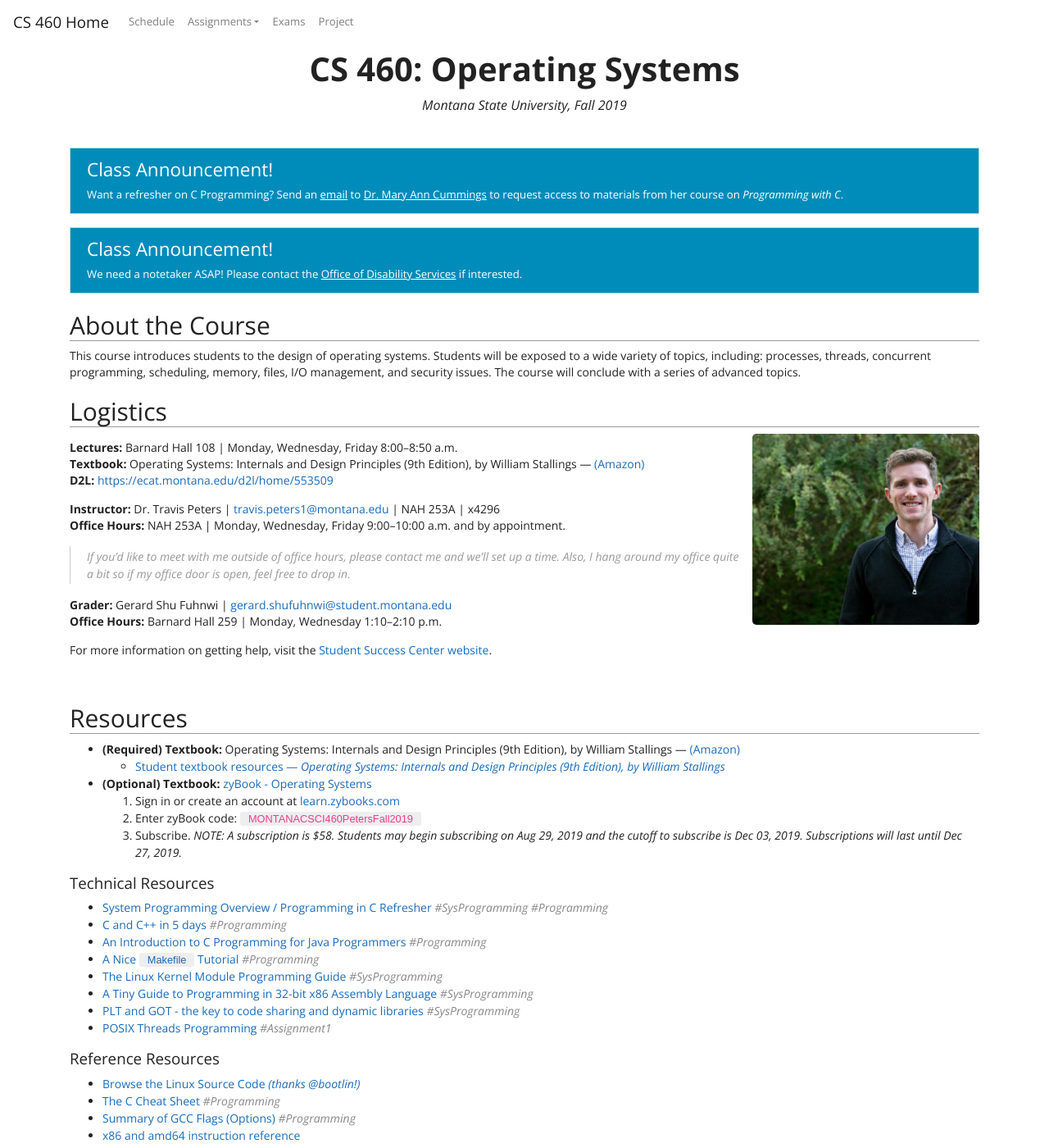
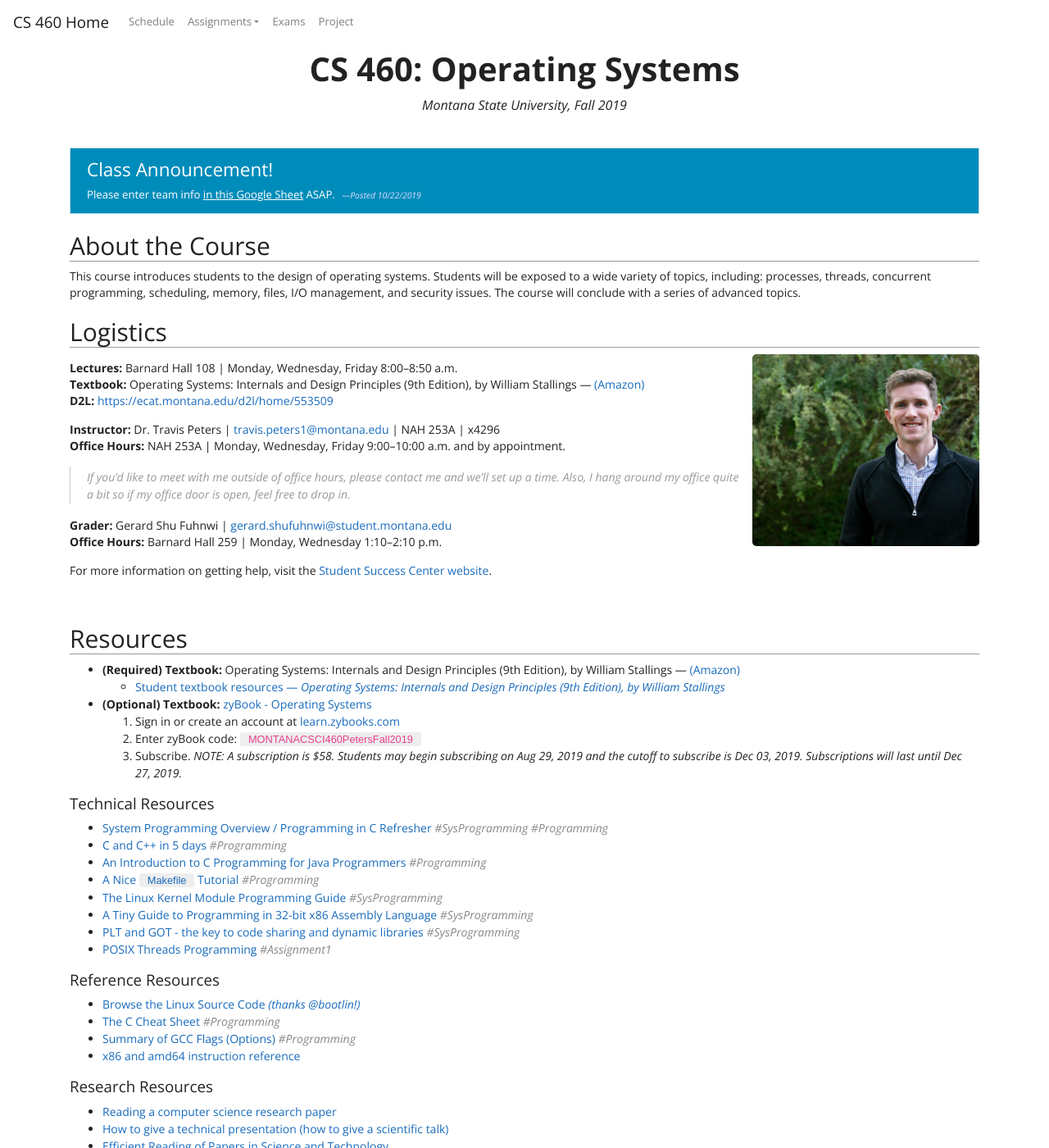
Before and after one commit to traviswpeters/cs460-2019-fall, a Jekyll site: the page built from index.md, in a window 1280 px wide and 1400 px high. Shown: the whole window at 82% size. Built offline with Jekyll 4.4.1, drawn with Linux system fonts in a browser that asks for light colours; nearby versions of some CDN libraries.

Commit message:
updated announcement

```diff
--- a/_layouts/default.html
+++ b/_layouts/default.html
@@ -35,10 +35,10 @@ $(document).ready(function() {
     $('.code').addClass('badge badge-pill badge-danger');
     $('.exam').addClass('badge badge-pill badge-success');
     $('.announcement').addClass('alert alert-primary').prepend('<h4 class="alert-heading">Class Announcement!</h4>');
-    // $('.collapse').collapse()
+    $('.timestamp').prepend('&mdash;Posted ');
 });
 </script>
-
+{% include mathjax.html %}
 </body>
 
 </html>
--- a/assets/css/style.css
+++ b/assets/css/style.css
@@ -105,6 +105,13 @@ span {
     font-weight: 100;
     color: #999;
 }
+.timestamp {
+  color: #ddf;
+  font-size: 0.65rem;
+  font-style: italic;
+  font-weight: 100;
+  padding-left: 5px;
+}
 
 /* FOOTER */
 
--- a/index.md
+++ b/index.md
@@ -2,10 +2,25 @@
 layout: default
 ---
 
+<div class="announcement">
+Please enter team info <a href="https://docs.google.com/spreadsheets/d/1uMk0pcho_B2v8_7t_E3S-IpsdUfhjBKsT5XdBcfPOBI/edit?usp=sharing" class="alert-link"> in this Google Sheet</a> ASAP.
+<span class="timestamp">10/22/2019</span>
+</div>
+
+{% comment %}
+
 <div class="announcement">Want a refresher on C Programming?
-Send an <a href="mailto:mary.cummings1@montana.edu" class="alert-link">email</a> to <a href="http://www.cs.montana.edu/directory/2069105/mary-cummings" class="alert-link">Dr. Mary Ann Cummings</a> to request access to materials from her course on <i>Programming with C</i>.</div>
+Send an <a href="mailto:mary.cummings1@montana.edu" class="alert-link">email</a> to <a href="http://www.cs.montana.edu/directory/2069105/mary-cummings" class="alert-link">Dr. Mary Ann Cummings</a>
+  to request access to materials from her course on <i>Programming with C</i>.
+  <span class="timestamp">09/11/2019</span>
+</div>
 
-<div class="announcement">We need a notetaker ASAP! Please contact the <a href="http://www.montana.edu/disabilityservices/" class="alert-link">Office of Disability Services</a> if interested.</div>
+<div class="announcement">
+We need a notetaker ASAP! Please contact the <a href="http://www.montana.edu/disabilityservices/" class="alert-link">Office of Disability Services</a> if interested.
+<span class="timestamp">09/02/2019</span>
+</div>
+
+{% endcomment %}
 
 ## About the Course
 
```
Also changed, not shown: _includes/mathjax.html (added, +36 -0 lines), project.md (+5 -1 lines).
